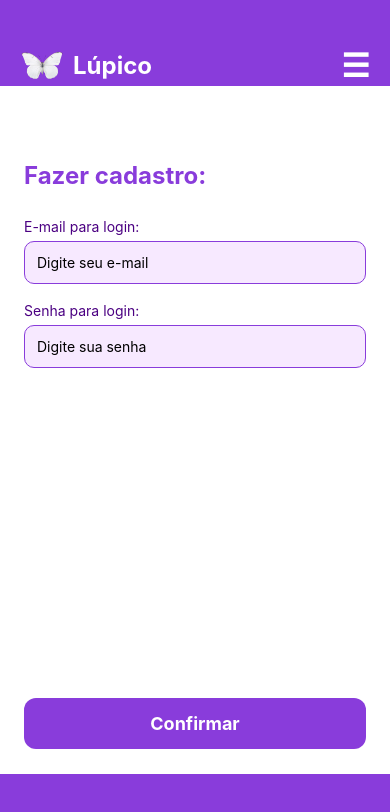
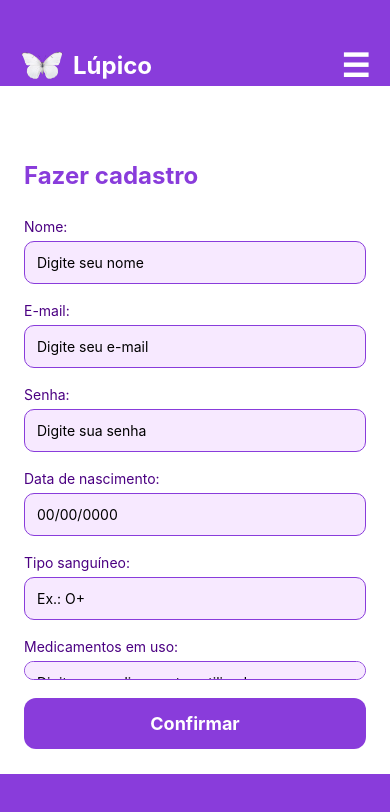
Before and after one commit to Marjorefs/Lupico, a React Native app in the folder Lupico/: screen /Cadastro in a window 390 px wide. Shown: the top 812 px of the page. Built offline with nearby package versions, Linux system fonts and the light colour scheme.

Commit message:
Atualiza cadastro completo com Supabase

```diff
--- a/Lupico/package.json
+++ b/Lupico/package.json
@@ -16,6 +16,7 @@
     "@react-navigation/elements": "^2.6.3",
     "@react-navigation/native": "^7.2.2",
     "@react-navigation/native-stack": "^7.14.12",
+    "@supabase/supabase-js": "^2.108.2",
     "expo": "~54.0.33",
     "expo-constants": "~18.0.13",
     "expo-font": "~14.0.11",
@@ -35,6 +36,7 @@
     "react-native-reanimated": "~4.1.1",
     "react-native-safe-area-context": "~5.6.0",
     "react-native-screens": "~4.16.0",
+    "react-native-url-polyfill": "^3.0.0",
     "react-native-web": "~0.21.0",
     "react-native-worklets": "0.5.1"
   },
--- a/Lupico/src/Cadastro.js
+++ b/Lupico/src/Cadastro.js
@@ -1,7 +1,52 @@
-import { Text, TextInput, TouchableOpacity, View, Image } from 'react-native';
+import React, { useState } from 'react';
+import {
+  Text,
+  TextInput,
+  TouchableOpacity,
+  View,
+  Image,
+  Alert,
+} from 'react-native';
+
 import { styles } from './Style';
+import { supabase } from './services/supabase';
 
 export default function Cadastro({ navigation }) {
+  const [nome, setNome] = useState('');
+  const [email, setEmail] = useState('');
+  const [senha, setSenha] = useState('');
+  const [dataNascimento, setDataNascimento] = useState('');
+  const [tipoSanguineo, setTipoSanguineo] = useState('');
+  const [medicamentos, setMedicamentos] = useState('');
+
+  async function cadastrar() {
+    if (!nome || !email || !senha) {
+      Alert.alert('Atenção', 'Preencha nome, e-mail e senha.');
+      return;
+    }
+
+    const { error } = await supabase
+      .from('usuarios')
+      .insert([
+        {
+          nome,
+          email,
+          senha,
+          data_nascimento: dataNascimento,
+          tipo_sanguineo: tipoSanguineo,
+          medicamentos,
+        },
+      ]);
+
+    if (error) {
+      Alert.alert('Erro', error.message);
+      return;
+    }
+
+    Alert.alert('Sucesso', 'Cadastro realizado com sucesso!');
+    navigation.navigate('Home');
+  }
+
   return (
     <View style={styles.containerTela}>
       <View style={styles.headerTela}>
@@ -19,25 +64,64 @@ export default function Cadastro({ navigation }) {
       </View>
 
       <View style={styles.cardTela}>
-        <Text style={styles.tituloTela}>Fazer cadastro:</Text>
+        <Text style={styles.tituloTela}>Fazer cadastro</Text>
 
-        <Text style={styles.label}>E-mail para login:</Text>
+        <Text style={styles.label}>Nome:</Text>
         <TextInput
           style={styles.input}
-          keyboardType="email-address"
-          placeholder="Digite seu e-mail"
+          placeholder="Digite seu nome"
+          value={nome}
+          onChangeText={setNome}
         />
 
-        <Text style={styles.label}>Senha para login:</Text>
+        <Text style={styles.label}>E-mail:</Text>
         <TextInput
           style={styles.input}
+          placeholder="Digite seu e-mail"
+          keyboardType="email-address"
+          autoCapitalize="none"
+          value={email}
+          onChangeText={setEmail}
+        />
+
+        <Text style={styles.label}>Senha:</Text>
+        <TextInput
+          style={styles.input}
+          placeholder="Digite sua senha"
           secureTextEntry
-          placeholder="Digite sua senha"
+          value={senha}
+          onChangeText={setSenha}
+        />
+
+        <Text style={styles.label}>Data de nascimento:</Text>
+        <TextInput
+          style={styles.input}
+          placeholder="00/00/0000"
+          value={dataNascimento}
+          onChangeText={setDataNascimento}
+        />
+
+        <Text style={styles.label}>Tipo sanguíneo:</Text>
+        <TextInput
+          style={styles.input}
+          placeholder="Ex.: O+"
+          value={tipoSanguineo}
+          onChangeText={setTipoSanguineo}
+        />
+
+        <Text style={styles.label}>Medicamentos em uso:</Text>
+        <TextInput
+          style={styles.inputGrande}
+          multiline
+          textAlignVertical="top"
+          placeholder="Digite os medicamentos utilizados"
+          value={medicamentos}
+          onChangeText={setMedicamentos}
         />
 
         <TouchableOpacity
           style={styles.botaoFormulario}
-          onPress={() => navigation.navigate('DadosPessoais')}
+          onPress={cadastrar}
         >
           <Text style={styles.textoBotaoInicial}>Confirmar</Text>
         </TouchableOpacity>
--- /dev/null
+++ b/Lupico/src/services/supabase.js
@@ -0,0 +1,12 @@
+import 'react-native-url-polyfill/auto';
+import { createClient } from '@supabase/supabase-js';
+
+const supabaseUrl = 'https://qcjrfaktwbjqowuavkvr.supabase.co';
+
+const supabaseKey =
+  'sb_publishable_m_gpOlvk453eX42EQOx_kw_4TXthXbE';
+
+export const supabase = createClient(
+  supabaseUrl,
+  supabaseKey
+);
```
Also changed, not shown: 1 other file (tests, documents, lock files or other folders).
